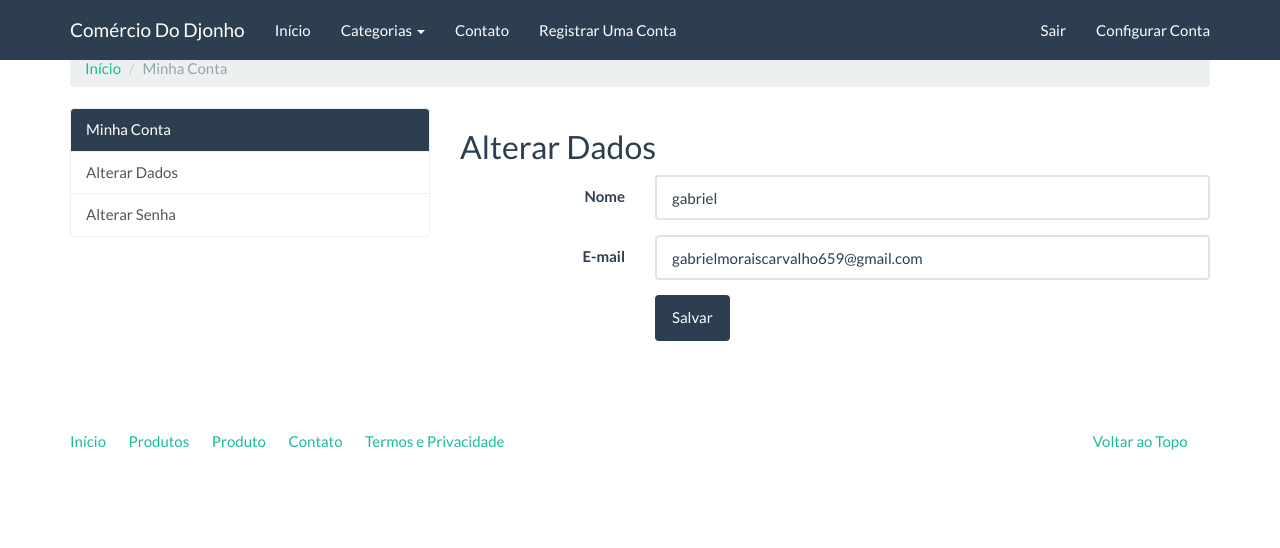
After one commit to gabriel-carvalh0/projetodjango, a Django app: a page that uses app_ecommerce/templates/base.html in a window 1280 px wide. The commit adds this page. Shown: the top 548 px of the page. Run offline with Django 3.2, Linux system fonts and the light colour scheme; a user stored in the database is signed in; data that the repository does not hold is empty; parts of the project's set-up code (start-up, migrations or seed data) failed here and were passed over; some libraries are stand-ins or nearby versions.

Commit message:
alterar senha

```diff
--- a/accounts/backends.py
+++ b/accounts/backends.py
@@ -8,7 +8,7 @@ from .models import User
 class ModelBackend(BaseModelBackend):
 
     def authenticate(self, username=None, password=None):
-        if username is None:
+        if not username is None:
             try:
                 user = User.objects.get(email=username)
                 if user.check_password(password):
--- a/accounts/models.py
+++ b/accounts/models.py
@@ -17,7 +17,7 @@ class User(AbstractBaseUser, PermissionsMixin):
         ], help_text='Um nome curto que será usado para identificá-lo de forma única na plataforma'
     )
     name = models.CharField('Nome', max_length=100, blank=True)
-    email = models.EmailField('E-mail')
+    email = models.EmailField('E-mail', unique=True)
     is_staff = models.BooleanField('Equipe', default=False)
     is_active = models.BooleanField('ativo', default=True)
     date_joined = models.DateTimeField('Data De Entrada', auto_now_add=True)
--- /dev/null
+++ b/accounts/templates/accounts/index.html
@@ -0,0 +1,31 @@
+{% extends "base.html" %}
+{% load static %}
+{% block title %} Minha Conta {% endblock %}
+
+<head>
+<link rel="stylesheet" href="{% static 'assets/extra.css' %}"/>
+</head>
+<body>
+  <div class="container">
+    {% block container %}
+    <ol class="breadcrumb">
+      <li><a href="#">Início</a></li>
+      <li class="active">Minha Conta</li>
+    </ol>
+    <div class="row">
+        <div class="col-md-4">
+            <div class="list-group">
+              <a href="#" class="list-group-item active">Minha Conta</a>
+              <a href="{% url 'accounts:update_user' %}" class="list-group-item" method="POST">Alterar Dados</a>
+              <a href="{% url 'accounts:update_password' %}" class="list-group-item" method="POST">Alterar Senha</a>
+            </div>
+        </div>
+        <div class="col-md-8">
+            {% block accounts_container%}
+              <h2>Seja Bem vindo "{{ user.name }}" </h2>
+            {% endblock %}
+        </div>
+    </div>
+    {% endblock %}
+  </div>
+</body>
--- /dev/null
+++ b/accounts/templates/accounts/update_user.html
@@ -0,0 +1,30 @@
+{% extends "accounts/index.html" %}
+
+{% load widget_tweaks %}
+
+{% block title %}Alterar Dados{% endblock %}
+
+{% block accounts_container %}
+    <h2>Alterar Dados</h2>
+    <form class="form-horizontal" action="" method="post">
+        {% csrf_token %}
+        <fieldset>
+            {% for field in form %}
+            <div class="form-group{% if field.errors %} has-error{% endif %}">
+              <label for="{{ field.auto_id }}" class="col-md-3 control-label">{{ field.label }}</label>
+              <div class="col-md-9">
+                {% render_field field class='form-control' %}
+                {% for error in field.errors %}
+                <span class="help-block">{{ error }}</span>
+                {% endfor %}
+              </div>
+            </div>
+            {% endfor %}
+            <div class="form-group">
+              <div class="col-md-9 col-md-offset-3">
+                <button type="submit" class="btn btn-primary">Salvar</button>
+              </div>
+            </div>
+        </fieldset>
+    </form>
+{% endblock %}
--- a/accounts/urls.py
+++ b/accounts/urls.py
@@ -1,11 +1,13 @@
 
 from django.urls import path
-from accounts import views
+from .views import *
 
-
+app_name = 'accounts'
 
 
 urlpatterns = [
-    path(r'^$', views.index, name='index'),
-    path(r'^registro/$', views.register, name='register'),
+    path('', index, name='index'),
+    path(r'^ alterar-dados/$', update_user, name='update_user'),
+    path(r'^ alterar-senha/$', update_password, name='update_password'),
+    path(r'^registro/$', register, name='register'),
 ]
--- a/accounts/views.py
+++ b/accounts/views.py
@@ -1,17 +1,16 @@
-import imp
-from pipes import Template
-from re import template
-from django.db import models
-from django.views.generic import CreateView, TemplateView
+from django.shortcuts import render
+from django.views.generic import (
+    CreateView, TemplateView, UpdateView, FormView
+    )
 from django.urls import reverse_lazy
 from django.contrib.auth.mixins import LoginRequiredMixin
-
+from django.contrib.auth.forms import PasswordChangeForm
 from .models import User
 from .forms import UserAdminCreationForm
 
 class IndexView(LoginRequiredMixin, TemplateView):
 
-    template_name = 'accounts/conta.html'
+    template_name = 'accounts/index.html'
 
 
 
@@ -22,5 +21,29 @@ class RegisterView(CreateView):
     form_class = UserAdminCreationForm
     success_url = reverse_lazy('index')
 
+
+class UpdateUserView(UpdateView):
+    model = User
+    template_name = 'accounts/update_user.html'
+    fields = ['name', 'email']
+    success_url =  reverse_lazy('accounts:index')
+
+    def get_object(self):
+        return self.request.user
+
+
+class UpdatePasswordView(LoginRequiredMixin, FormView ):
+
+    template_name = 'accounts/update_password.html'
+    success_url = reverse_lazy('accounts:index')
+    form_class = PasswordChangeForm
+
+    def get_form_kwargs(self):
+        kwargs = super(UpdatePasswordView, self).get_form_kwargs()
+        kwargs['user'] = self.request.user
+        return kwargs
+
+update_user = UpdateUserView.as_view()
 index = IndexView.as_view()
 register = RegisterView.as_view()
+update_password = UpdatePasswordView.as_view()
--- a/app_ecommerce/templates/base.html
+++ b/app_ecommerce/templates/base.html
@@ -43,6 +43,7 @@
           <ul class="nav navbar-nav navbar-right">
             {% if user.is_authenticated %}
             <li><a href="{% url 'logout' %}">Sair</a></li>
+            <li><a href="{% url 'accounts:index' %}">Configurar Conta</a></li>
             {% else %}
             <li><a href="{% url 'login' %}">Entrar</a></li>
             <li><a href="{% url 'accounts:register' %}">Registrar-se</a></li>
--- /dev/null
+++ b/catalog/static/assets/extra.css
@@ -0,0 +1,3 @@
+.margin-top {
+    margin-top: 2em;
+}
--- a/catalog/templates/catalog/product.html
+++ b/catalog/templates/catalog/product.html
@@ -16,6 +16,7 @@
   </div>
   <div class="col-sm-8">
     {{ product.description|linebreaks}}
+    {{ product.price|linebreaks}}
   </div>
 </div>
 {% endblock %}
--- a/catalog/templates/catalog/product_list.html
+++ b/catalog/templates/catalog/product_list.html
@@ -24,6 +24,6 @@
     </div>
     {% endfor %}
 </div>
-    {% pagination request paginator page_obj %}
+{% pagination  request paginator page_obj %}
 
 {% endblock %}
```
Also changed, not shown: accounts/templates/accounts/conta.html (deleted, +0 -22 lines), accounts/templates/accounts/update_password.html (added, +30 -0 lines), db.sqlite3. Lines whose indentation alone changed are shown as unchanged.
